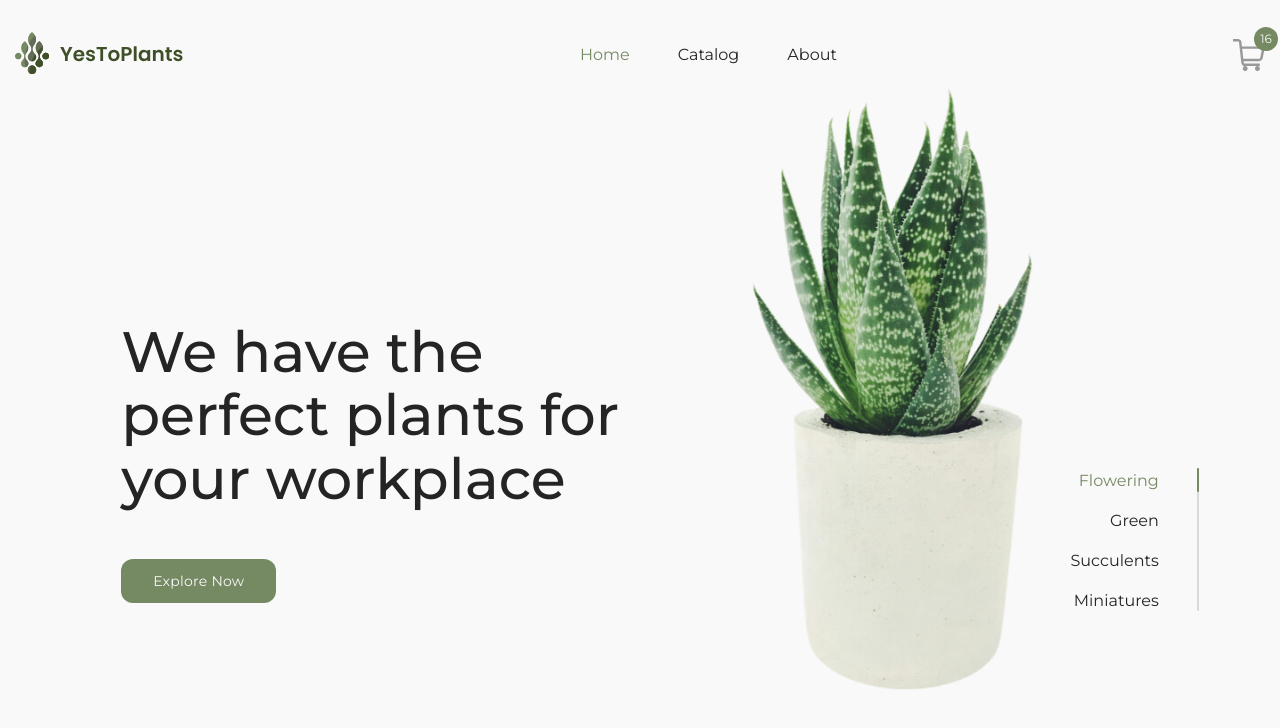
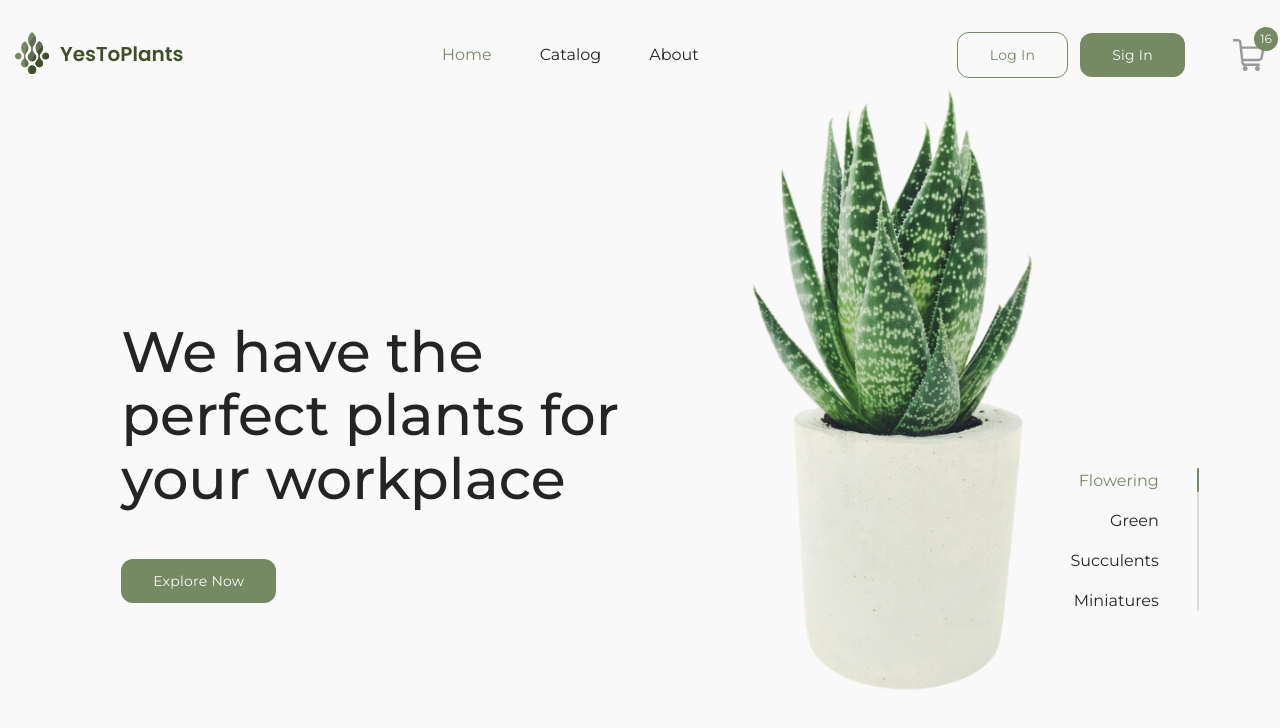
Before and after one commit to D4n1el13and37/e-commerce-app, a React (Vite) app: page / in a window 1280 px wide. Shown: the top 728 px of the page. Built offline with nearby package versions, Linux system fonts and the light colour scheme.

Commit message:
refactor: uncomment

```diff
--- a/src/components/header/Header.tsx
+++ b/src/components/header/Header.tsx
@@ -2,7 +2,7 @@ import React from 'react';
 import Logo from './Logo.svg';
 import classes from './Header.module.scss';
 // import HeaderUser from '../headerUser/HeaderUser';
-// import HeaderAuthBtns from '../headerAuthBtns/HeaderAuthBtns';
+import HeaderAuthBtns from '../headerAuthBtns/HeaderAuthBtns.tsx';
 
 const Header: React.FC = () => (
   <header>
@@ -33,7 +33,7 @@ const Header: React.FC = () => (
         </ul>
       </nav>
       <div className={classes.header__links}>
-        {/* <HeaderAuthBtns /> */}
+        <HeaderAuthBtns />
         {/* <HeaderUser /> */}
         <a href="#" className={classes.card} aria-label="Shopping card">
           <span className={classes.card__quantity}>16</span>
```
